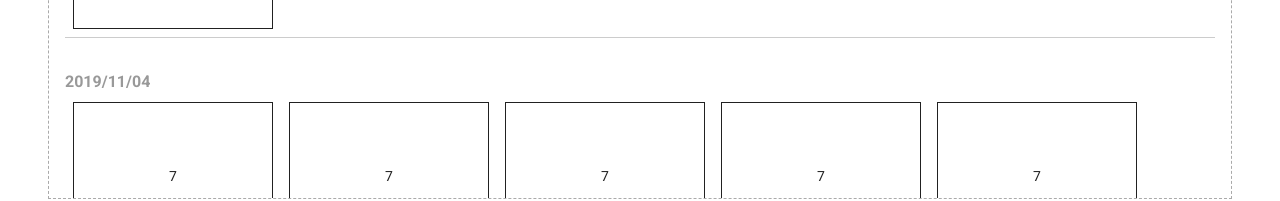
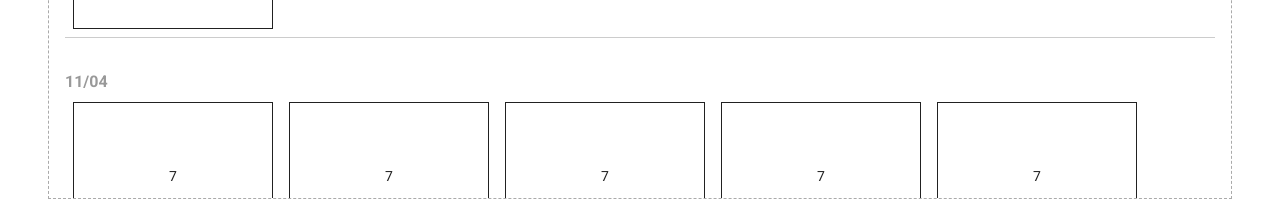
Before and after one commit to AboutYourDay/frontend, a Vue app: page /calendar in a window 1280 px wide. Shown: the part 553-754 px from the top of the page. Built offline with nearby package versions, Linux system fonts and the light colour scheme.

Commit message:
calender view 날짜 출력형식 변경

```diff
--- a/src/views/calendar/calendar.vue
+++ b/src/views/calendar/calendar.vue
@@ -21,7 +21,9 @@
         v-for="(d, i) in data" :key="'data'+i"
         v-show="!(ui.filterNone && d.count === 0)"
         pa-4 style="min-width: 300px;">
-        <div class="date">{{moment(ui.filterDates[0]).add(i, 'day').format('YYYY/MM/DD')}}</div>
+        <div class="date" v-if="i===0">{{moment(ui.filterDates[0]).add(i, 'day').format('YYYY/MM/DD')}}</div>
+        <div class="date" v-else-if="moment(ui.filterDates[0]).add(i, 'day').format('MM') === moment(ui.filterDates[0]).add(i-1, 'day').format('MM')">{{moment(ui.filterDates[0]).add(i, 'day').format('MM/DD')}}</div>
+        <div class="date" v-else>{{moment(ui.filterDates[0]).add(i, 'day').format('YYYY/MM/DD')}}</div>
         <v-flex class="calendar-item">
           <image-view :imageWidth="100" :width="200" :text="d.count"
             v-for="i in d.count" :key="'imageview-'+d.text+'-'+i"
```
